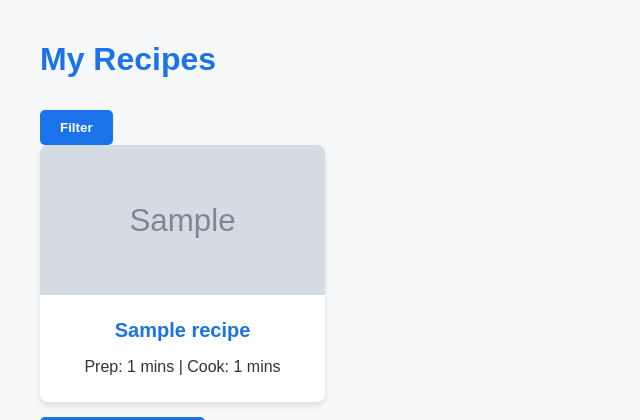
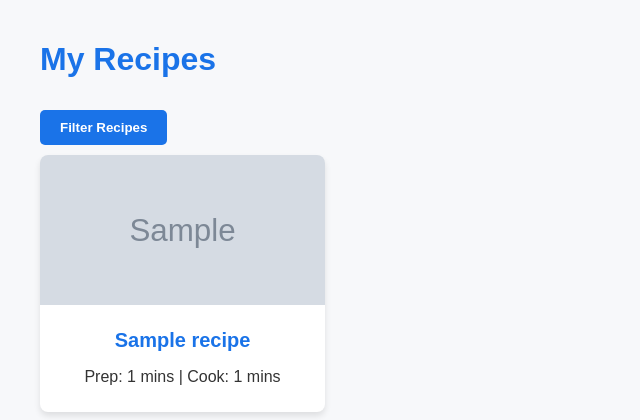
Before and after one commit to mparente88/chewsy-app, a Django app: page /my-recipes/ in a window 1280 px wide. Shown: the part 196-616 px from the top of the page, without its empty margins (0-640 px from the left). Run offline with Django 5.2, Linux system fonts and the light colour scheme; a user stored in the database is signed in; tables that the repository leaves empty hold one stand-in row (values such as "Sample post"); grey boxes marked "Sample" are stand-in pictures.

Commit message:
hiding filters until button clicked, added styling

```diff
--- a/main_app/static/css/styles.css
+++ b/main_app/static/css/styles.css
@@ -155,3 +155,33 @@ button.btn {
 button.btn:hover {
   background-color: #155ab2;
 }
+
+/* Filter Button */
+#filter-toggle {
+  margin-bottom: 10px;
+  padding: 10px 20px;
+  background-color: #1a73e8;
+  color: white;
+  font-weight: bold;
+  border: none;
+  border-radius: 5px;
+  cursor: pointer;
+}
+
+#filter-toggle:hover {
+  background-color: #155ab2;
+}
+
+/* Tag Filter Container */
+.tag-filter {
+  padding: 15px;
+  background-color: #f7f8fa;
+  border: 1px solid #ddd;
+  border-radius: 8px;
+  margin-bottom: 20px;
+}
+
+#filter-container {
+  transition: max-height 0.3s ease-out;
+  overflow: hidden;
+}
--- a/main_app/templates/my_recipes.html
+++ b/main_app/templates/my_recipes.html
@@ -1,6 +1,9 @@
 {% extends 'base.html' %} {% block title %}My Recipes{% endblock %} {% block content %}
 <h1>My Recipes</h1>
 
+<button id="filter-toggle" class="btn">Filter Recipes</button>
+
+<div id="filter-container" class="tag-filter" style="display: none">
   <form method="get" action="">
     {% for category, tags in tag_categories.items %}
     <fieldset>
@@ -13,8 +16,9 @@
       {% endfor %}
     </fieldset>
     {% endfor %}
-  <button type="submit" class="btn">Filter</button>
+    <button type="submit" class="btn">Apply Filter</button>
   </form>
+</div>
 
 <div class="recipe-grid">
   {% for recipe in recipes %}
@@ -25,7 +29,20 @@
       <p>Prep: {{ recipe.prep_time }} mins | Cook: {{ recipe.cook_time }} mins</p>
     </div>
   </div>
+  {% empty %}
+  <p>No recipes found. Try selecting different tags.</p>
   {% endfor %}
 </div>
 <a href="{% url 'recipe_create' %}" class="btn">Add New Recipe</a>
 {% endblock %}
+
+<script>
+  document.getElementById("filter-toggle").addEventListener("click", function () {
+    const filterContainer = document.getElementById("filter-container")
+    if (filterContainer.style.display === "none") {
+      filterContainer.style.display = "block"
+    } else {
+      filterContainer.style.display = "none"
+    }
+  })
+</script>
--- a/main_app/views.py
+++ b/main_app/views.py
@@ -24,6 +24,11 @@ class MyRecipesListView(LoginRequiredMixin, ListView):
     def get_context_data(self, **kwargs):
         context = super().get_context_data(**kwargs)
         context['tags'] = Tag.objects.all()
+        context['selected_tags'] = [int(tag) for tag in self.request.GET.getlist('tags') if tag.isdigit()]
+        context['tag_categories'] = {
+            category: Tag.objects.filter(category=category)
+            for category, _ in Tag.TAG_CATEGORY_CHOICES
+        }
         return context
 
 class AllRecipesListView(ListView):
```
Also changed, not shown: main_app/templates/all_recipes.html (+18 -5 lines). Lines whose indentation alone changed are shown as unchanged.
